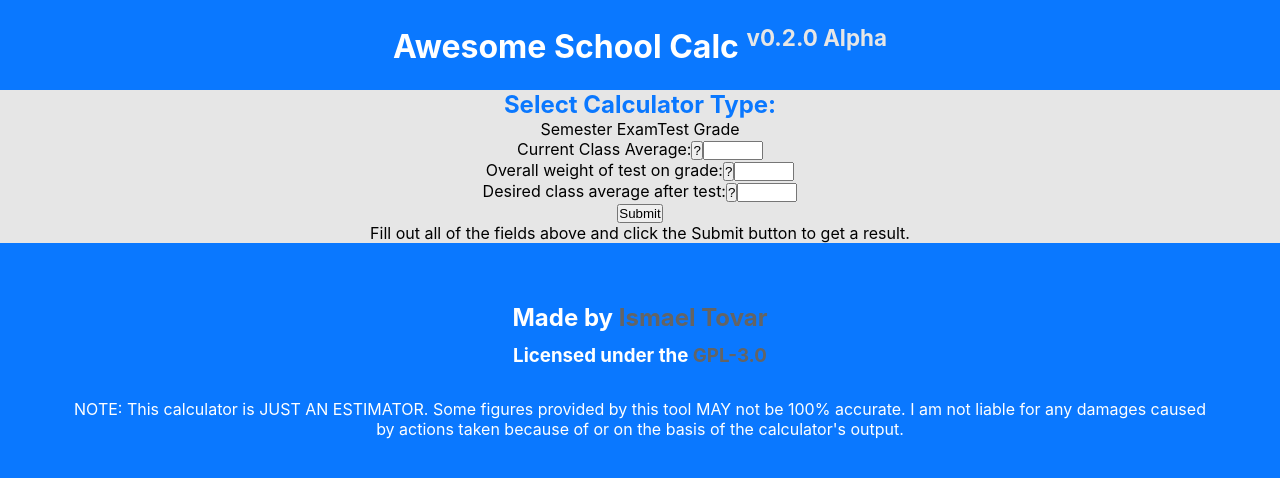
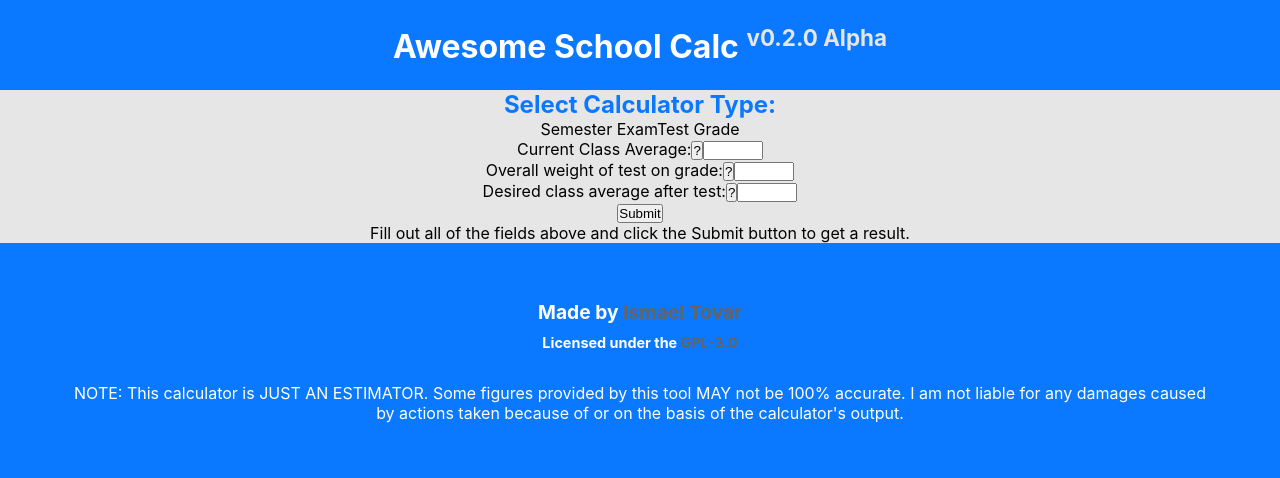
Before and after one commit to ismaeltech01/awesome-school-calc, a React app: page /test-grade in a window 1280 px wide. Built offline with nearby package versions, Linux system fonts and the light colour scheme.

Commit message:
Changed font size of footer text

```diff
--- a/src/css/Footer.css
+++ b/src/css/Footer.css
@@ -4,11 +4,13 @@ footer {
 }
 
 .author-txt {
+  font-size: 1.2em;
   color: var(--secondary-col);
   margin: .5em 1em;
 }
 
 .license-txt {
+  font-size: .9em;
   color: var(--secondary-col);
   margin: .5em 1em;
 }
```
